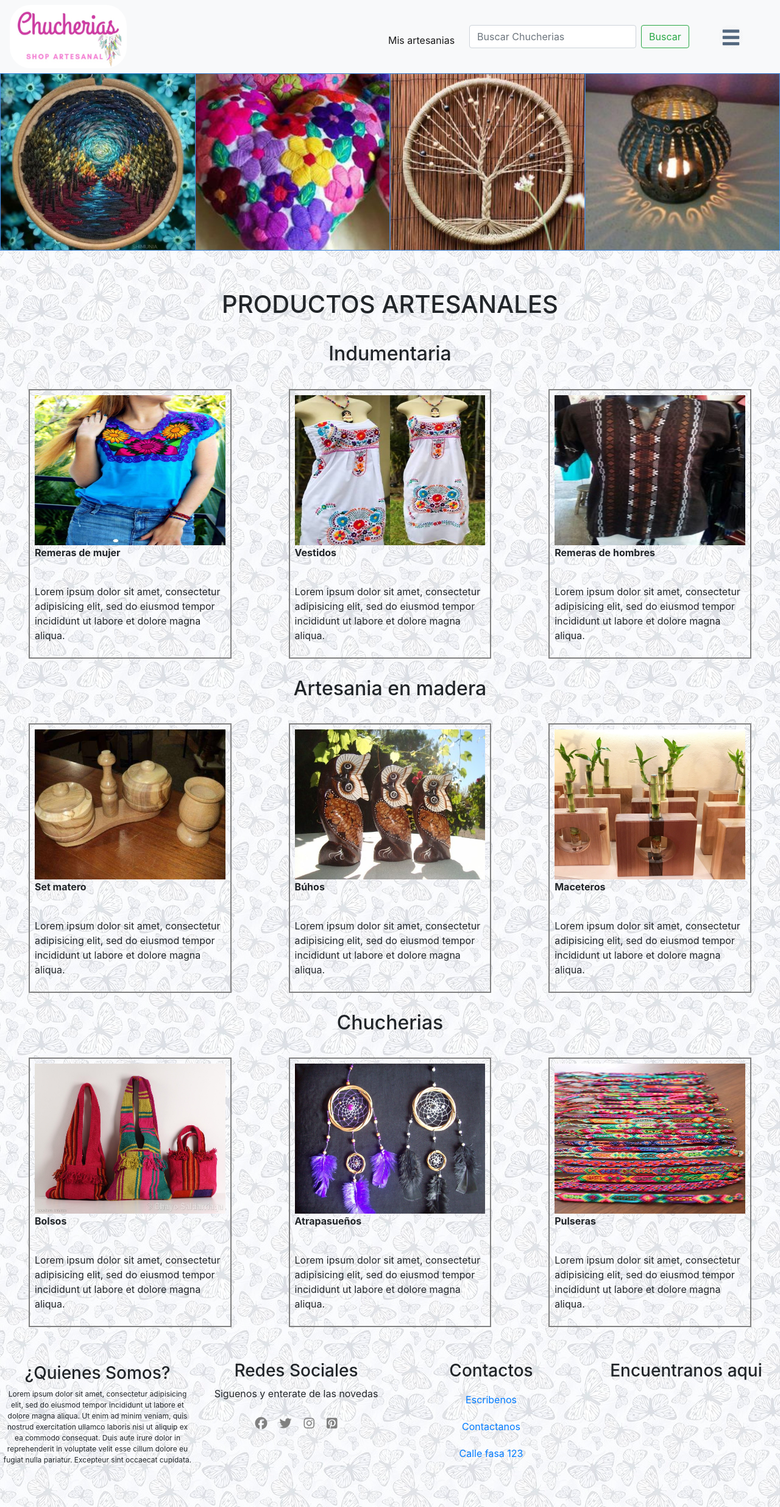
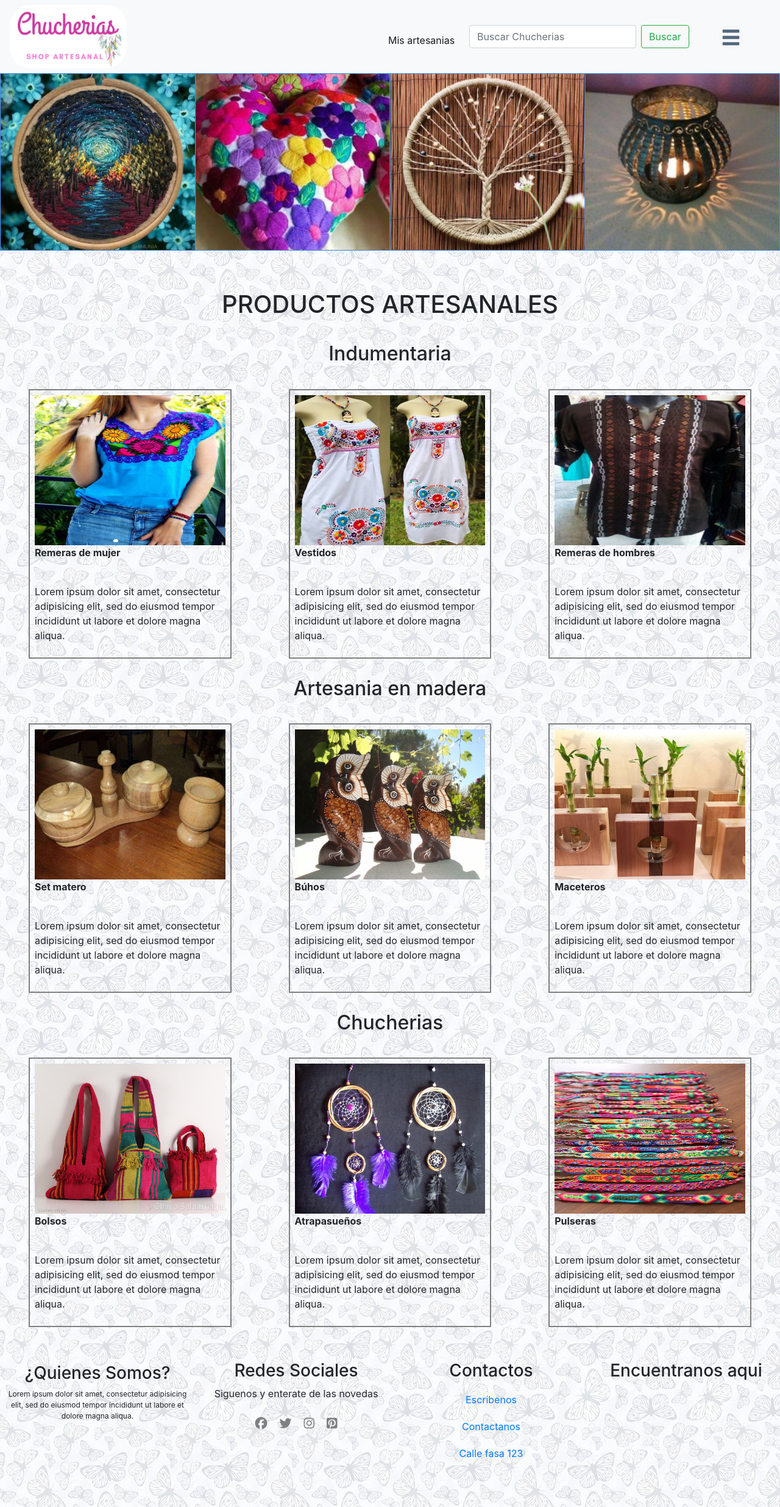
Before and after one commit to sebamoccagatta/proyecto-readme-, a PHP site: page /logindex.php in a window 1280 px wide. Shown: the whole page at 61% size. Run offline with PHP 8.4, Linux system fonts and the light colour scheme; some libraries are stand-ins or nearby versions; grey boxes are pictures that could not be loaded.

Commit message:
roocio recorto el lorem

```diff
--- a/logindex.php
+++ b/logindex.php
@@ -126,7 +126,7 @@
       <div class="footer-conteiner">
       <div class=" col-md-3 col-sm-6 col-xs-12 caja1">
         <h3>¿Quienes Somos?</h3>
-        <p>Lorem ipsum dolor sit amet, consectetur adipisicing elit, sed do eiusmod tempor incididunt ut labore et dolore magna aliqua. Ut enim ad minim veniam, quis nostrud exercitation ullamco laboris nisi ut aliquip ex ea commodo consequat. Duis aute irure dolor in reprehenderit in voluptate velit esse cillum dolore eu fugiat nulla pariatur. Excepteur sint occaecat cupidata.</p>
+        <p>Lorem ipsum dolor sit amet, consectetur adipisicing elit, sed do eiusmod tempor incididunt ut labore et dolore magna aliqua.</p>
       </div>
         <div class="col-md-3 col-sm-6 col-xs-12 caja2">
         <h3>Redes Sociales</h3>
```
